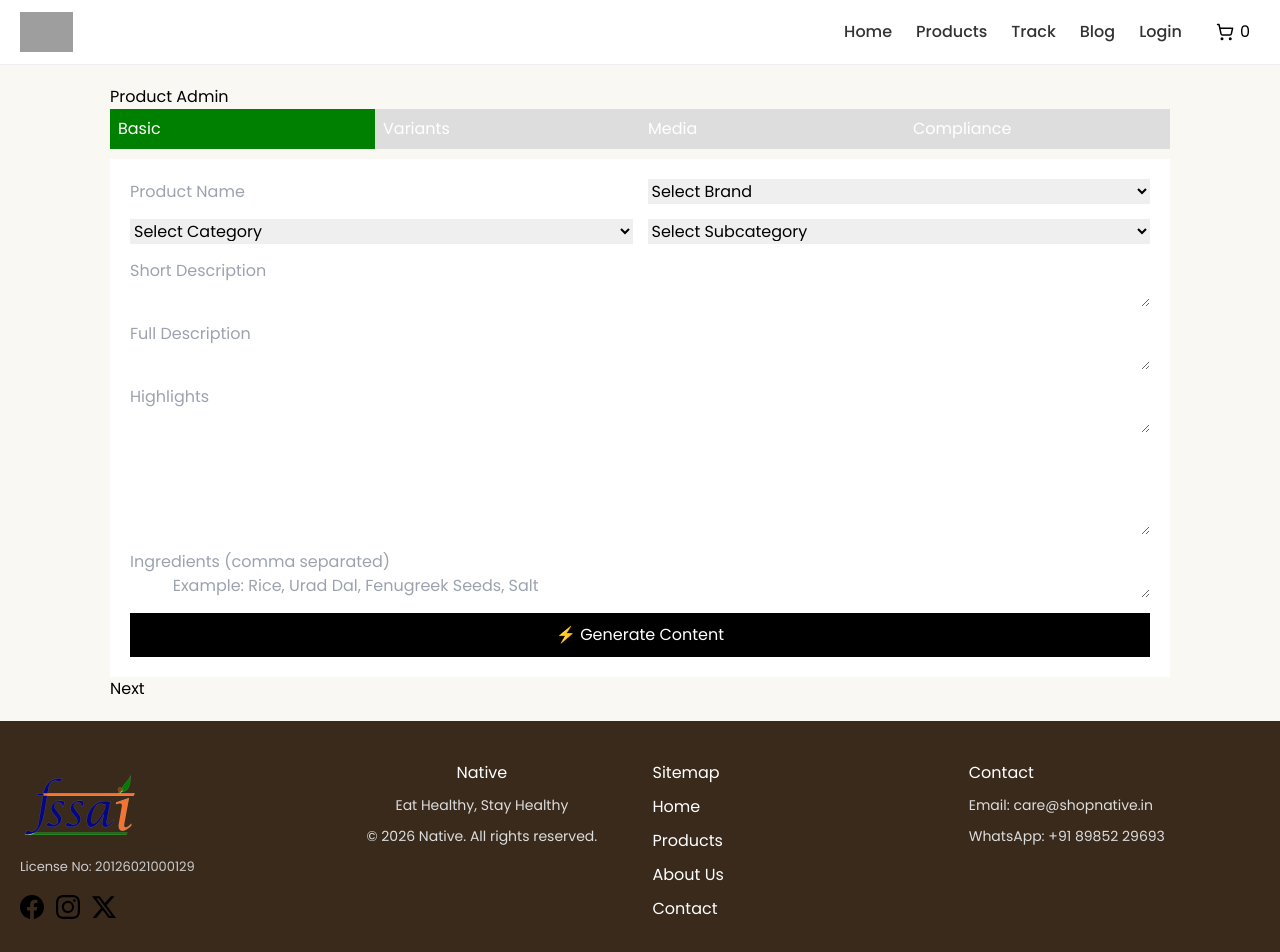
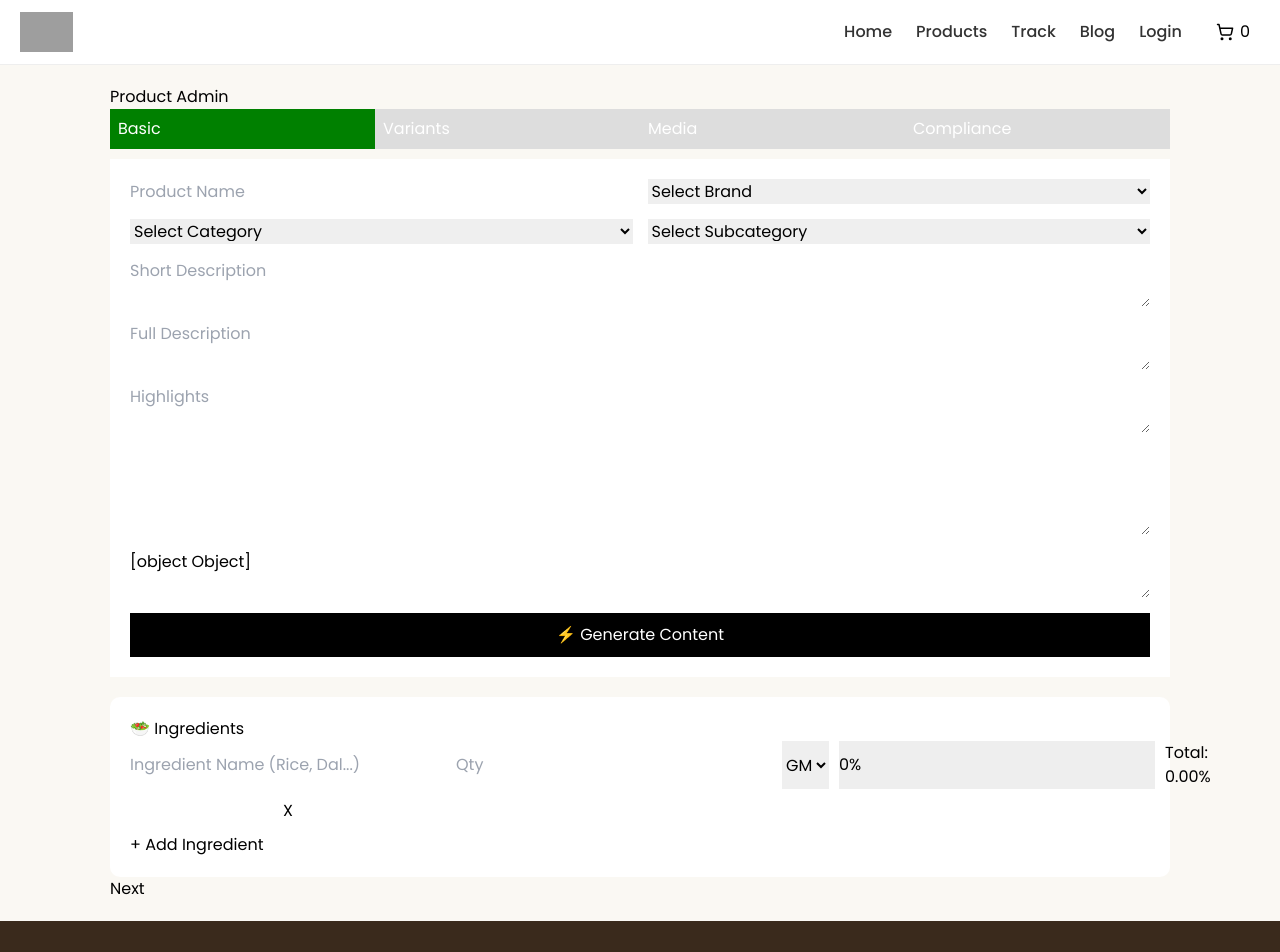
Before and after one commit to nagarajukandula55/native, a Next.js app: page /admin/products in a window 1280 px wide. Shown: the top 952 px of the page. Built offline with nearby package versions, Linux system fonts and the light colour scheme; grey boxes are pictures that could not be loaded.

Commit message:
Update page.js

```diff
--- a/app/admin/products/page.js
+++ b/app/admin/products/page.js
@@ -29,7 +29,7 @@ export default function ProductUpload() {
 
     description: "",
     shortDescription: "",
-    ingredients: [],        // structured
+    ingredients: [{ name: "", qty: "", unit: "GM", percent: 0 }],
     ingredientsText: "",    // simple text (optional UI)
 
     subcategory: "",
@@ -122,9 +122,9 @@ export default function ProductUpload() {
       const subcategoryname = form.subcategory?.toLowerCase();
 
       // ingredients support (string safe)
-      const ingredientWords = form.ingredients
-        ? form.ingredients.toLowerCase().split(/[ ,]+/)
-        : [];
+      const ingredientsText = Array.isArray(form.ingredients)
+        ? form.ingredients.map(i => i.name).join(", ").toLowerCase()
+        : (form.ingredients || "").toLowerCase();
 
       const autoTagsArray = [
         ...nameWords,
@@ -209,10 +209,18 @@ export default function ProductUpload() {
  async function generateAIContent() {
   try {
     /* ✅ VALIDATION FIRST */
-    if (!form.ingredients || !form.ingredients.trim()) {
-      alert("Please enter ingredients before generating content");
-      return;
-    }
+      if (!form.ingredients || form.ingredients.length === 0) {
+        return "Add ingredients";
+      }
+
+      const totalPercent = form.ingredients.reduce(
+        (sum, i) => sum + parseFloat(i.percent || 0),
+        0
+      );
+
+      if (Math.abs(totalPercent - 100) > 1) {
+        return "Ingredients must total ~100%";
+      }
 
     /* ✅ FORMAT INGREDIENTS */
     const cleanedIngredients = formatIngredients(form.ingredients).join(", ");
@@ -400,6 +408,83 @@ export default function ProductUpload() {
       }));
     }
 
+  /* ================= INGREDIENTS ================= */
+
+    // convert everything to grams
+    function convertToGrams(qty, unit) {
+      const value = parseFloat(qty) || 0;
+
+      switch (unit) {
+        case "KG":
+          return value * 1000;
+        case "L":
+          return value * 1000;
+        case "ML":
+          return value;
+        default:
+          return value; // GM
+      }
+    }
+
+    // recalculate percentages
+    function recalcIngredients(updated) {
+      const totalGrams = updated.reduce((sum, i) => {
+        return sum + convertToGrams(i.qty, i.unit);
+      }, 0);
+
+      return updated.map(i => {
+        const grams = convertToGrams(i.qty, i.unit);
+
+        return {
+          ...i,
+          percent: totalGrams ? ((grams / totalGrams) * 100).toFixed(2) : 0,
+        };
+      });
+    }
+
+    // update ingredient
+    function updateIngredient(i, field, value) {
+      const updated = [...form.ingredients];
+
+      updated[i] = {
+        ...updated[i],
+        [field]: value,
+      };
+
+      const recalculated = recalcIngredients(updated);
+
+      setForm(prev => ({
+        ...prev,
+        ingredients: recalculated,
+      }));
+    }
+
+    // add ingredient
+    function addIngredient() {
+      setForm(prev => ({
+        ...prev,
+        ingredients: [
+          ...prev.ingredients,
+          { name: "", qty: "", unit: "GM", percent: 0 }
+        ],
+      }));
+    }
+
+    // remove ingredient
+    function removeIngredient(i) {
+      const updated = form.ingredients.filter((_, idx) => idx !== i);
+
+      setForm(prev => ({
+        ...prev,
+        ingredients: recalcIngredients(updated),
+      }));
+    }
+
+  const total = form.ingredients.reduce(
+      (sum, i) => sum + parseFloat(i.percent || 0),
+      0
+    );
+
 
   /* ================= SAVE ================= */
 
@@ -565,6 +650,69 @@ export default function ProductUpload() {
         </div>
       )}
 
+    {/* ================= INGREDIENTS UI ================= */}
+
+    <div style={{
+      background: "#fff",
+      padding: 20,
+      borderRadius: 10,
+      marginTop: 20
+    }}>
+
+      <h3>🥗 Ingredients</h3>
+
+      {form.ingredients.map((ing, i) => (
+        <div key={i} style={{
+          display: "grid",
+          gridTemplateColumns: "2fr 1fr 1fr 1fr auto",
+          gap: 10,
+          marginBottom: 10
+        }}>
+
+          {/* Name */}
+          <input
+            placeholder="Ingredient Name (Rice, Dal...)"
+            value={ing.name}
+            onChange={e => updateIngredient(i, "name", e.target.value)}
+          />
+
+          {/* Qty */}
+          <input
+            type="number"
+            placeholder="Qty"
+            value={ing.qty}
+            onChange={e => updateIngredient(i, "qty", e.target.value)}
+          />
+
+          {/* Unit */}
+          <select
+            value={ing.unit}
+            onChange={e => updateIngredient(i, "unit", e.target.value)}
+          >
+            <option>GM</option>
+            <option>KG</option>
+            <option>ML</option>
+            <option>L</option>
+          </select>
+
+          {/* Percent */}
+          <input
+            value={`${ing.percent || 0}%`}
+            readOnly
+            style={{ background: "#eee" }}
+          />
+
+          <div>Total: {total.toFixed(2)}%</div>
+
+          {/* Remove */}
+          <button onClick={() => removeIngredient(i)}>X</button>
+        </div>
+      ))}
+
+      <button onClick={addIngredient}>+ Add Ingredient</button>
+
+    </div>
+
       {/* VARIANTS */}
       {step === 1 && (
         <div>
```
